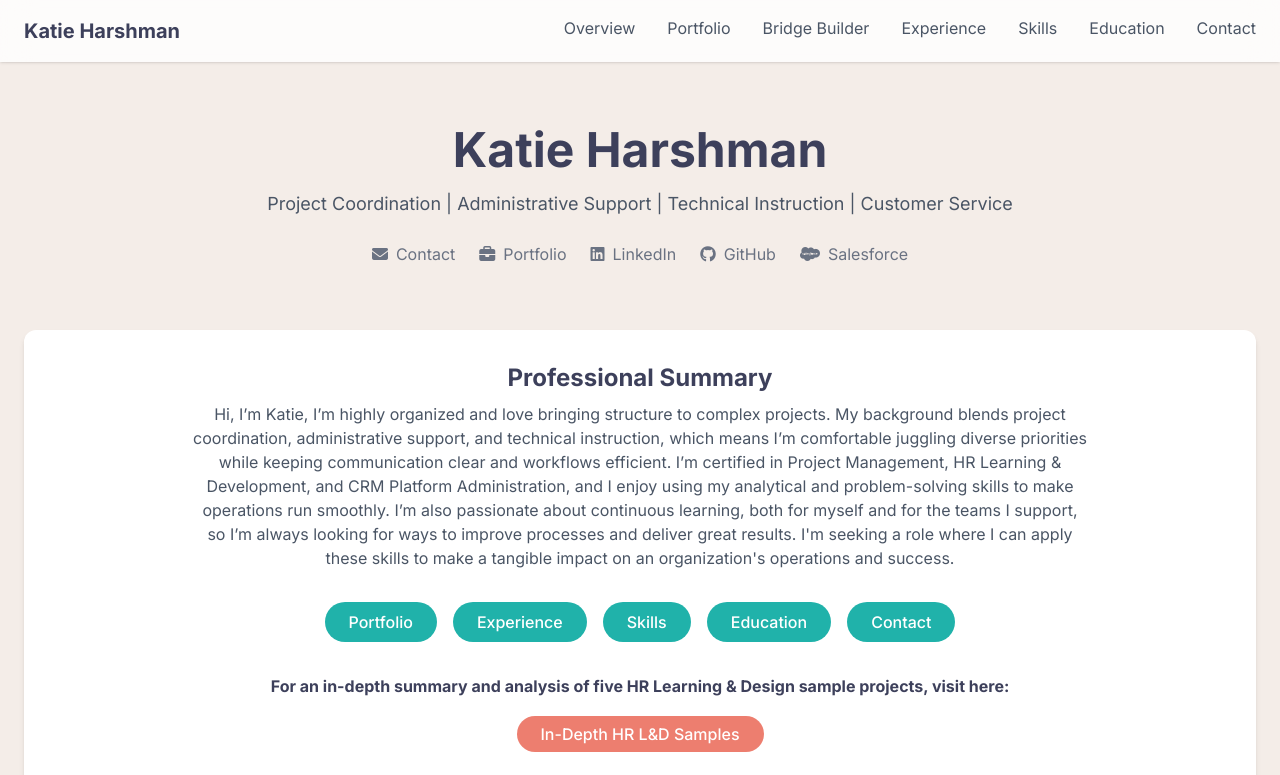
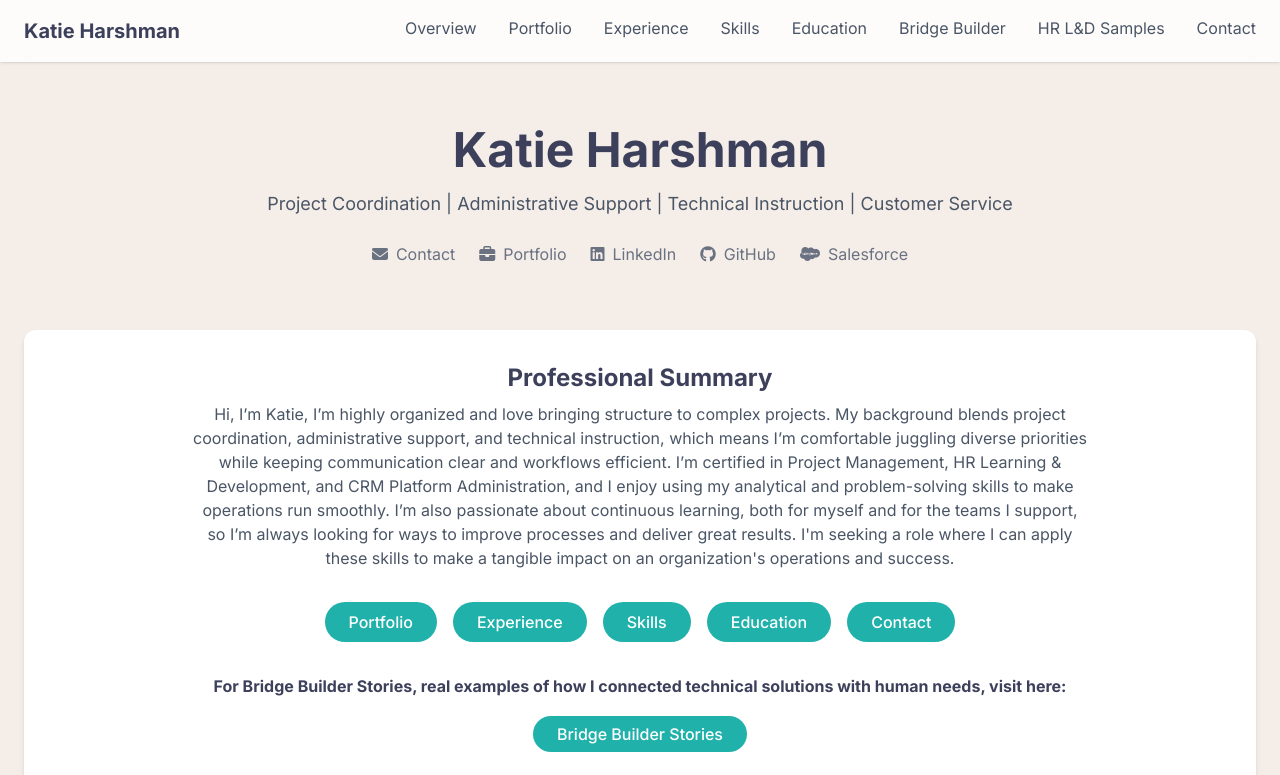
Before and after one commit to pie1011/resume, a plain HTML site: page index.html in a window 1280 px wide. Shown: the top 775 px of the page. Drawn offline with nearby package versions, Linux system fonts and the light colour scheme.

Commit message:
reorder menu

```diff
--- a/index.html
+++ b/index.html
@@ -95,10 +95,12 @@
             <div class="hidden md:flex items-center space-x-8" id="desktop-menu">
                 <a href="#overview" class="nav-link text-gray-600 border-b-2 border-transparent pb-1">Overview</a>
                 <a href="#portfolio" class="nav-link text-gray-600 border-b-2 border-transparent pb-1">Portfolio</a>
-                <a href="bridge-builder.html" class="nav-link text-gray-600 border-b-2 border-transparent pb-1">Bridge Builder</a>
                 <a href="#experience" class="nav-link text-gray-600 border-b-2 border-transparent pb-1">Experience</a>
                 <a href="#skills" class="nav-link text-gray-600 border-b-2 border-transparent pb-1">Skills</a>
                 <a href="#education" class="nav-link text-gray-600 border-b-2 border-transparent pb-1">Education</a>
+                <a href="bridge-builder.html" class="nav-link text-gray-600 border-b-2 border-transparent pb-1">Bridge Builder</a>
+                <a href="portfolio.html" class="nav-link text-gray-600 border-b-2 border-transparent pb-1">HR L&D Samples</a>
+
                 <a href="#contact" class="nav-link text-gray-600 border-b-2 border-transparent pb-1">Contact</a>
             </div>
             <div class="md:hidden">
@@ -111,11 +113,12 @@
         <div id="mobile-menu"
             class="fixed inset-0 bg-white/95 shadow-lg z-50 flex flex-col items-center justify-start pt-24 space-y-2 text-lg hidden md:hidden transition-all min-h-screen overflow-y-auto">
             <a href="#overview" class="block w-full text-center py-2 px-4 text-gray-700 hover:bg-gray-100">Overview</a>
+            <a href="#portfolio" class="block w-full text-center py-2 px-4 text-gray-700 hover:bg-gray-100">Portfolio</a>
             <a href="#experience" class="block w-full text-center py-2 px-4 text-gray-700 hover:bg-gray-100">Experience</a>
             <a href="#skills" class="block w-full text-center py-2 px-4 text-gray-700 hover:bg-gray-100">Skills</a>
             <a href="#education" class="block w-full text-center py-2 px-4 text-gray-700 hover:bg-gray-100">Education</a>
-            <a href="#portfolio" class="block w-full text-center py-2 px-4 text-gray-700 hover:bg-gray-100">Portfolio</a>
             <a href="bridge-builder.html" class="block w-full text-center py-2 px-4 text-gray-700 hover:bg-gray-100">Bridge Builder</a>
+            <a href="portfolio.html" class="block w-full text-center py-2 px-4 text-gray-700 hover:bg-gray-100">HR L&D Samples</a>
             <a href="#contact" class="block w-full text-center py-2 px-4 text-gray-700 hover:bg-gray-100">Contact</a>
             <button id="mobile-menu-close" class="absolute top-4 right-6 text-2xl text-gray-600" aria-label="Close menu">
                 <i class="fas fa-times"></i>
@@ -178,6 +181,13 @@
                     <a href="#contact"
                         class="px-6 py-2 rounded-full bg-[#20B2AA] text-white font-medium hover:bg-[#008080] transition-colors">Contact</a>
                 </div>
+
+                <!-- Bridge Builder button -->
+                <h5 class="font-bold text-[#3D405B] mb-4 mt-8 text-center scroll-mt-24">For Bridge Builder Stories, real examples of how I connected technical solutions with human needs, visit here: <br /><br />
+                    <a href="bridge-builder.html"
+                        class="px-6 py-2 rounded-full bg-[#20B2AA] text-white text-center font-medium hover:bg-[#E76F51] transition-colors mt-4">
+                        Bridge Builder Stories</a>
+                </h5>
 
                 <!-- In-depth L&D button -->
                 <h5 class="font-bold text-[#3D405B] mb-4 mt-8 text-center scroll-mt-24">For an in-depth summary and
```
